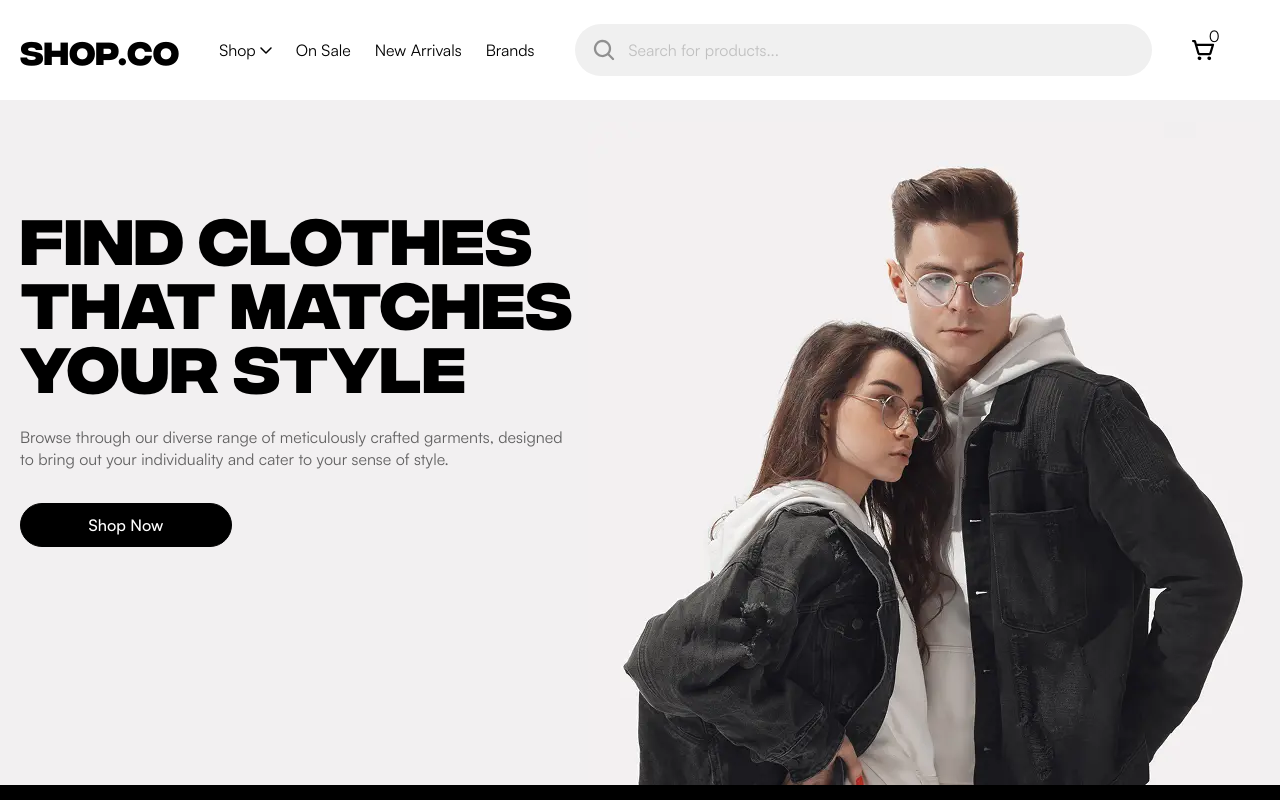
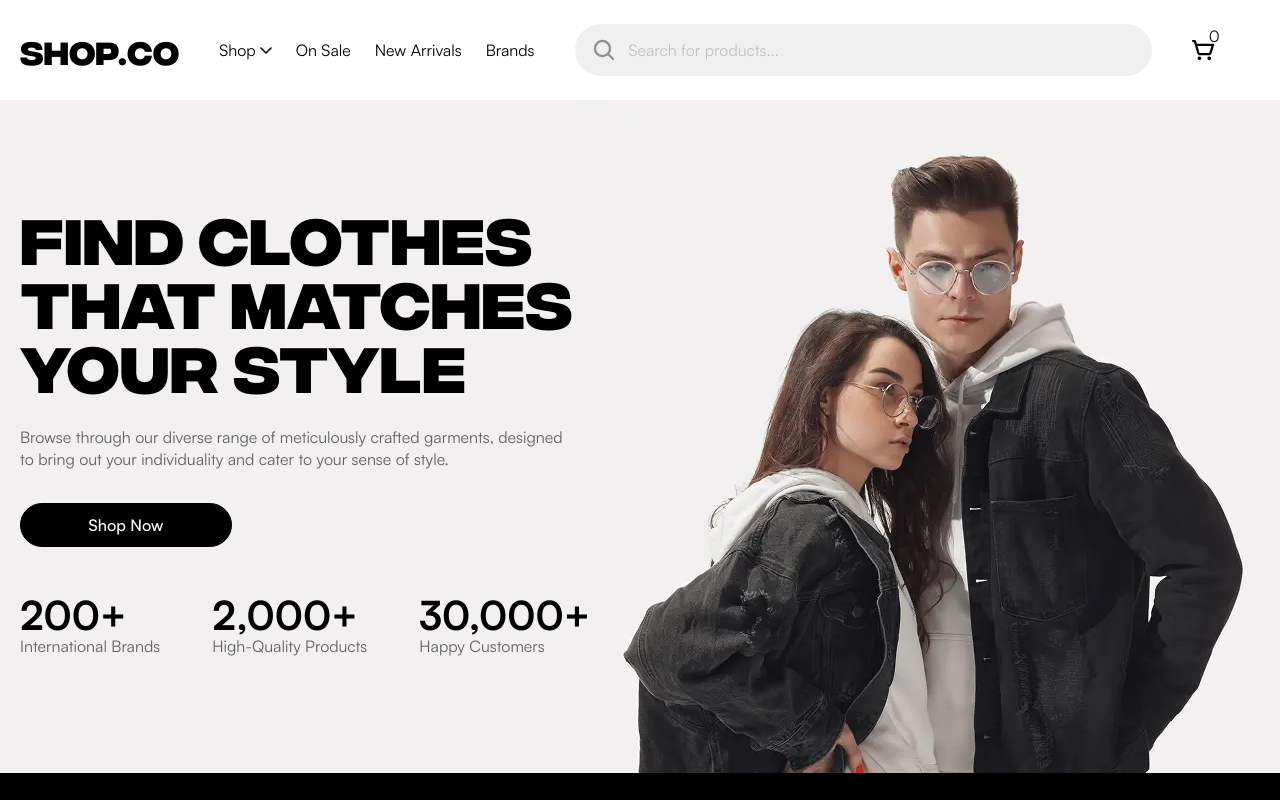
Before and after one commit to tusharswami534/next-test-5, a Next.js app: page / in a window 1280 px wide. Shown: the top 800 px of the page. Built offline with nearby package versions, Linux system fonts and the light colour scheme.

Commit message:
make counter

```diff
--- a/package.json
+++ b/package.json
@@ -12,7 +12,9 @@
     "@emailjs/browser": "^4.4.1",
     "next": "15.2.3",
     "react": "^19.0.0",
+    "react-countup": "^6.5.3",
     "react-dom": "^19.0.0",
+    "react-intersection-observer": "^9.16.0",
     "react-toastify": "^11.0.5",
     "sweetalert2": "^11.17.2",
     "swiper": "^11.2.5"
--- a/src/app/layout.tsx
+++ b/src/app/layout.tsx
@@ -1,7 +1,6 @@
 import type { Metadata } from "next";
 import "./globals.css";
 import Footer from "@/components/common/Footer";
-import { ToastContainer } from "react-toastify";
 
 export const metadata: Metadata = {
   title: "Shop Co",
@@ -16,7 +15,6 @@ export default function RootLayout({
   return (
     <html lang="en">
       <body className={`antialiased`}>
-        <ToastContainer position="top-center" />
         {children}
         <Footer />
       </body>
--- a/src/components/common/About.tsx
+++ b/src/components/common/About.tsx
@@ -3,7 +3,7 @@ import { MailIcon } from "@/utils/icons";
 import React, { useRef, useState } from "react";
 import emailjs from "@emailjs/browser";
 import CustomButton from "./CustomButton";
-import { toast } from "react-toastify";
+import { toast, ToastContainer } from "react-toastify";
 
 const About = () => {
   const form = useRef<HTMLFormElement>(null);
@@ -42,6 +42,7 @@ const About = () => {
 
   return (
     <div>
+      <ToastContainer position="top-center" />
       <div className="max-w-[1240px] mx-auto rounded-[20px] flex max-lg:flex-col max-lg:justify-start max-lg:items-start max-lg:gap-8 items-center justify-between bg-black container py-[43px] px-[64px] max-sm:px-6 max-sm:py-8 max-md:px-7 max-md:py-10 max-lg:px-8">
         <div className="max-w-[551px] max-lg:max-w-[unset]">
           <h3 className="text-white font-integral-cf text-custom-4xl max-lg:text-4xl max-md:text-custom-3xl font-bold">
--- a/src/components/home/Hero.tsx
+++ b/src/components/home/Hero.tsx
@@ -1,9 +1,18 @@
-import React from "react";
+"use client";
+import React, { useState } from "react";
 import CommonDescription from "../common/CommonDescription";
 import CustomButton from "../common/CustomButton";
 import Image from "next/image";
+import CountUp from "react-countup";
+import { COUNT_LIST } from "@/utils/helper";
+import { useInView } from "react-intersection-observer";
 
 const Hero = () => {
+  const [count, setCount] = useState(false);
+  const { ref } = useInView({
+    triggerOnce: true,
+    onChange: (inView) => setCount(inView),
+  });
   return (
     <div className="bg-light-gray">
       <div className="max-w-[1240px] max-xl:pl-4 max-lg:pl-0 pt-[103px] max-sm:pt-10 max-md:pt-20 max-lg:pt-24 lg:pb-[116px] relative container mx-auto">
@@ -19,7 +28,29 @@ const Hero = () => {
             buttonClass="py-[13px] max-sm:w-full font-medium hover:bg-transparent hover:text-black border-black text-white bg-black  px-[67.5px]"
             buttonText="Shop Now"
           />
-          <div className="min-h-[74px] w-full mt-12"></div>
+          <div
+            ref={ref}
+            className="pt-12 max-md:pt-5 flex gap-[52px] max-xl:gap-10 items-center w-full max-md:flex-wrap max-md:gap-x-[55px] gap-y-4 max-md:justify-center"
+          >
+            {COUNT_LIST.map((item, i) => (
+              <div
+                key={i}
+                className="flex flex-col max-lg:items-center max-md:place-items-start"
+              >
+                <p className="text-[40px] max-lg:text-3xl max-md:text-2xl leading-[100%] font-bold">
+                  <CountUp
+                    start={0}
+                    end={count ? [200, 2000, 30000][i] || 0 : 0}
+                    duration={3}
+                  />
+                  +
+                </p>
+                <p className="leading-[22px] max-md:text-xs text-black/60 whitespace-nowrap">
+                  {item.description}
+                </p>
+              </div>
+            ))}
+          </div>
         </div>
         <Image
           className="w-[672px] h-[663px] max-xl:w-[500px] max-sm:w-[390px] max-sm:h-[448px] max-xl:h-[530px] object-cover max-xl:right-3 lg:absolute right-0 bottom-0 z-10"
--- a/src/utils/helper.tsx
+++ b/src/utils/helper.tsx
@@ -64,6 +64,18 @@ export const PARTNER_LIST: any = [
   <GucciLogo logoClassName="max-sm:w-[109px]" />,
   <PradaLogo logoClassName="max-sm:w-[127px]" />,
   <CalvinKleinLogo logoClassName="max-sm:w-[134px]" />,
+];
+
+export const COUNT_LIST = [
+  {
+    description: "International Brands",
+  },
+  {
+    description: "High-Quality Products",
+  },
+  {
+    description: "Happy Customers",
+  },
 ];
 
 export const NEW_ARRIVALS_LIST: SellItemsType[] = [
```
Also changed, not shown: 1 other file (tests, documents, lock files or other folders).
